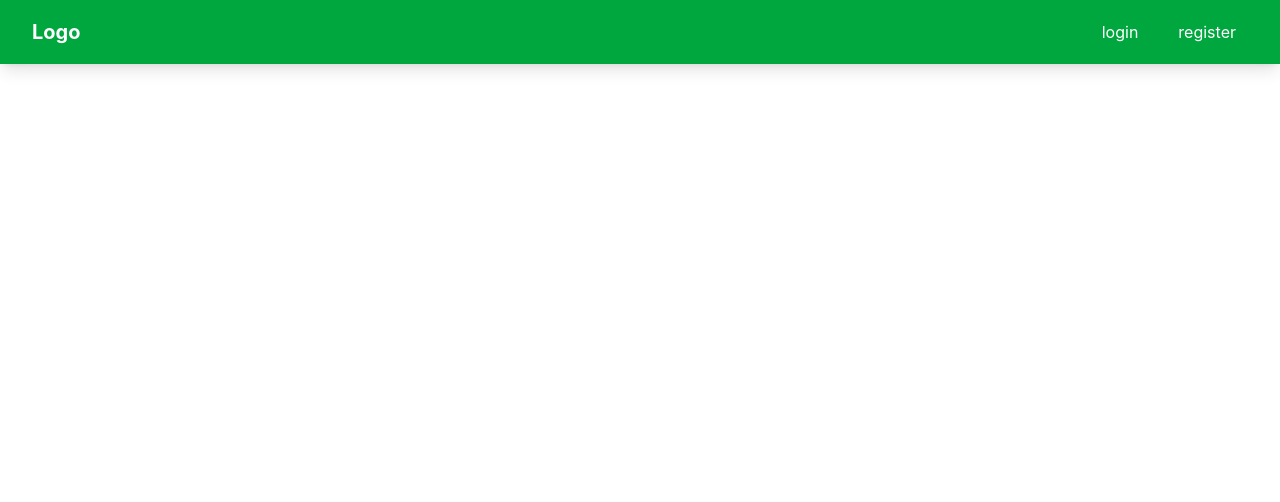
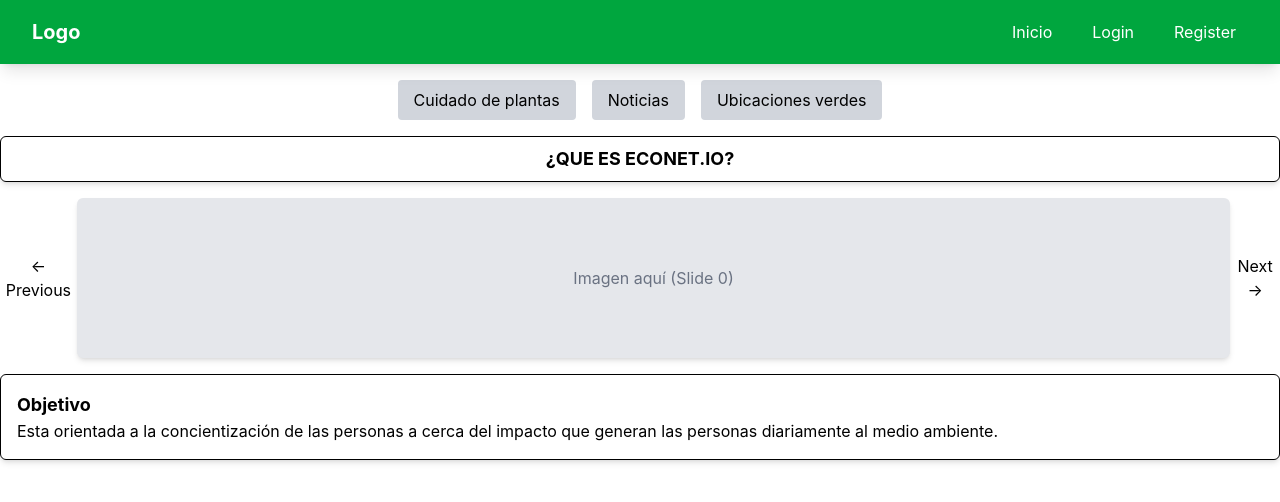
Before and after one commit to NeriG03/econetfront, an Angular app: page /principal in a window 1280 px wide. Before the commit this address led to /. Shown: the top 502 px of the page. Built offline with nearby package versions, Linux system fonts and the light colour scheme.

Commit message:
la de incio papu

```diff
--- a/src/app/component/navbar/navbar.component.html
+++ b/src/app/component/navbar/navbar.component.html
@@ -7,8 +7,10 @@
         </div>
         <!-- Navigation Links -->
         <div class="hidden md:flex space-x-4">
-            @for(item of listaMenu; track $index ){
-          <a href="{{item.url}}" routerLinkActiva="border" class="hover:bg-gray-500 px-3 py-2 rounded-md">{{item.title}}</a>}
+          <a href="/principal" routerLinkActiva="border" class="hover:bg-gray-500 px-3 py-2 rounded-md">Inicio</a>
+          <a href="/login" routerLinkActiva="border" class="hover:bg-gray-500 px-3 py-2 rounded-md">Login</a>
+
+          <a href="/register" routerLinkActiva="border" class="hover:bg-gray-500 px-3 py-2 rounded-md">Register</a>
 
         </div>
         <!-- Mobile Menu Button -->
--- a/src/app/component/navbar/navbar.component.ts
+++ b/src/app/component/navbar/navbar.component.ts
@@ -17,6 +17,10 @@
     {
       title: 'register',
       url: '/register'
+    },
+    {
+      title: 'principal',
+      url: '/principal'
     }
   ]
 }
--- /dev/null
+++ b/src/app/pages/cuidado-plantas/cuidado-plantas.component.html
@@ -0,0 +1 @@
+<p>cuidado-plantas works!</p>
--- /dev/null
+++ b/src/app/pages/cuidado-plantas/cuidado-plantas.component.ts
@@ -0,0 +1,11 @@
+import { Component } from '@angular/core';
+
+@Component({
+  selector: 'app-cuidado-plantas',
+  imports: [],
+  templateUrl: './cuidado-plantas.component.html',
+  styles: []
+})
+export class CuidadoPlantasComponent {
+
+}
--- a/src/app/pages/login/login.component.html
+++ b/src/app/pages/login/login.component.html
@@ -3,7 +3,7 @@
 <div class="bg-sky-100 flex justify-center items-center h-screen">
     <!-- Left: Image -->
 <div class="w-1/2 h-screen hidden lg:block">
-  <img src="https://img.freepik.com/fotos-premium/imagen-fondo_910766-187.jpg?w=826" alt="Placeholder Image" class="object-cover w-full h-full">
+  <img src="/logo.png" alt="Placeholder Image" class="object-cover w-full h-full">
 </div>
 <!-- Right: Login Form -->
 <div class= "lg:p-36 md:p-52 sm:20 p-8 w-full lg:w-1/2">
--- /dev/null
+++ b/src/app/pages/principal/principal.component.html
@@ -0,0 +1,31 @@
+
+
+  <div class="flex justify-center space-x-4 my-4">
+    <button class="bg-gray-300 px-4 py-2 rounded">Cuidado de plantas</button>
+    <button class="bg-gray-300 px-4 py-2 rounded">Noticias</button>
+    <button class="bg-gray-300 px-4 py-2 rounded">Ubicaciones verdes</button>
+  </div>
+
+  <div class="text-center font-bold text-lg p-2 border rounded-md shadow-md">
+    ¿QUE ES ECONET.IO?
+  </div>
+
+  <div class="flex items-center justify-between mt-4">
+    <button (click)="prevSlide()" [disabled]="currentSlide === 0">
+      &larr; Previous
+    </button>
+    <div class="w-full h-40 bg-gray-200 flex items-center justify-center rounded-md shadow-md">
+      <span class="text-gray-500">Imagen aquí (Slide {{ currentSlide }})</span>
+    </div>
+    <button (click)="nextSlide()">
+      Next &rarr;
+    </button>
+  </div>
+
+  <div class="mt-4 p-4 border rounded-md shadow-md">
+    <h2 class="font-bold text-lg">Objetivo</h2>
+    <p>
+      Esta orientada a la concientización de las personas a cerca del impacto que generan las
+      personas diariamente al medio ambiente.
+    </p>
+  </div>
--- /dev/null
+++ b/src/app/pages/principal/principal.component.ts
@@ -0,0 +1,20 @@
+import { Component } from '@angular/core';
+
+@Component({
+  selector: 'app-principal',
+  templateUrl: './principal.component.html',
+  styles: []
+})
+export class PrincipalComponent {
+  currentSlide = 0;
+
+  nextSlide() {
+    this.currentSlide++;
+  }
+
+  prevSlide() {
+    if (this.currentSlide > 0) {
+      this.currentSlide--;
+    }
+  }
+}
--- a/src/app/pages/register/register.component.html
+++ b/src/app/pages/register/register.component.html
@@ -3,7 +3,7 @@
 <div class="bg-sky-100 flex justify-center items-center h-screen">
     <!-- Left: Image -->
 <div class="w-1/2 h-screen hidden lg:block">
-  <img src="https://img.freepik.com/fotos-premium/imagen-fondo_910766-187.jpg?w=826" alt="Placeholder Image" class="object-cover w-full h-full">
+  <img src="/logo.png" alt="Placeholder Image" class="object-cover w-full h-full">
 </div>
 <!-- Right: Login Form -->
 <div class= "lg:p-36 md:p-52 sm:20 p-8 w-full lg:w-1/2">
```
Also changed, not shown: src/app/app.routes.ts (+6 -1 lines), src/app/pages/login/logo.png (added).
